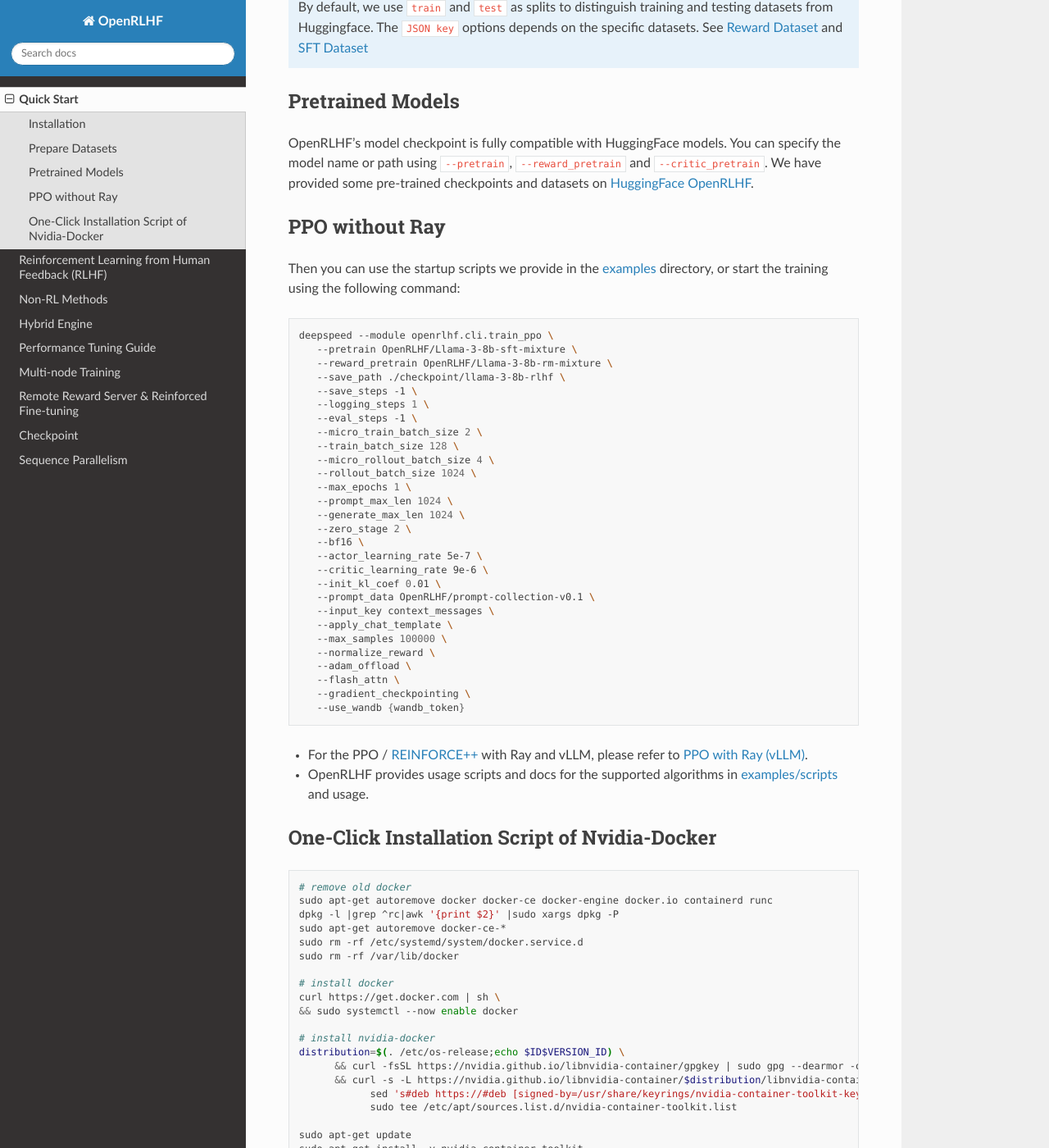
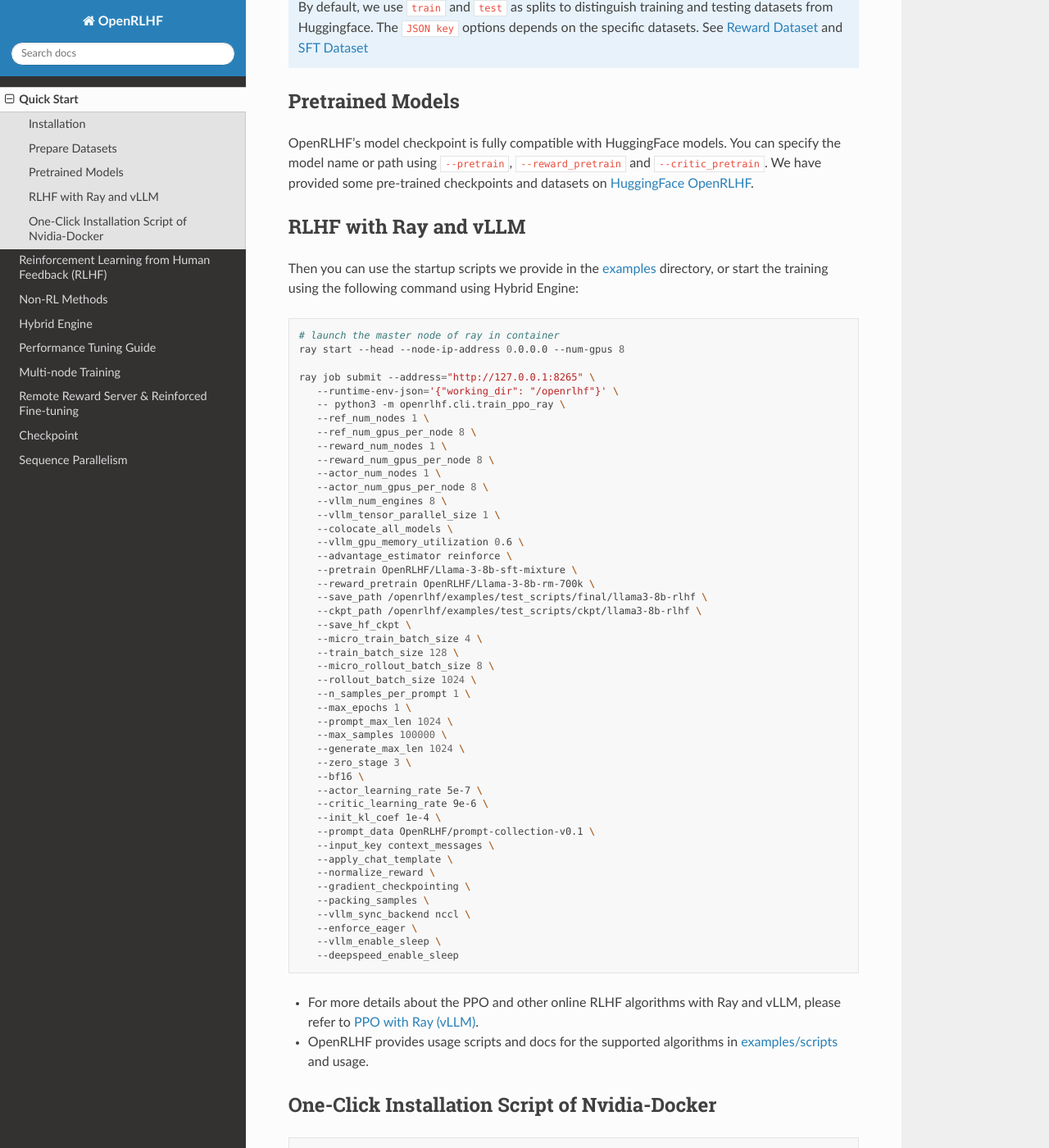
Before and after one commit to OpenRLHF/OpenRLHF-Docs, a Sphinx documentation site: the page built from docs/source/quick_start.rst, in a window 1280 px wide and 1400 px high, scrolled down 1859 px. Shown: the whole window at 82% size. Built offline with Sphinx 7.4.7 and the Read the Docs theme 3.1.0, drawn with Linux system fonts in a browser that asks for light colours.

Commit message:
update docs

```diff
--- a/docs/source/conf.py
+++ b/docs/source/conf.py
@@ -6,8 +6,8 @@ project = 'OpenRLHF'
 copyright = '2025, OpenRLHF'
 author = 'OpenRLHF'
 
-release = '0.5'
-version = '0.6.0.post3'
+release = '0.6'
+version = '0.6.2'
 
 # -- General configuration
 
--- a/docs/source/quick_start.rst
+++ b/docs/source/quick_start.rst
@@ -92,43 +92,62 @@ Pretrained Models
 OpenRLHF's model checkpoint is fully compatible with HuggingFace models. You can specify the model name or path using ``--pretrain``, ``--reward_pretrain`` and ``--critic_pretrain``.
 We have provided some pre-trained checkpoints and datasets on `HuggingFace OpenRLHF <https://huggingface.co/OpenRLHF>`_.
 
-PPO without Ray
+RLHF with Ray and vLLM
 ----------------
-Then you can use the startup scripts we provide in the `examples <https://github.com/OpenRLHF/OpenRLHF/tree/main/examples>`_ directory, or start the training using the following command:
+Then you can use the startup scripts we provide in the `examples <https://github.com/OpenRLHF/OpenRLHF/tree/main/examples>`_ directory, or start the training using the following command using Hybrid Engine:
 
 
 .. code-block:: bash
 
-   deepspeed --module openrlhf.cli.train_ppo \
+   # launch the master node of ray in container
+   ray start --head --node-ip-address 0.0.0.0 --num-gpus 8
+
+   ray job submit --address="http://127.0.0.1:8265" \
+      --runtime-env-json='{"working_dir": "/openrlhf"}' \
+      -- python3 -m openrlhf.cli.train_ppo_ray \
+      --ref_num_nodes 1 \
+      --ref_num_gpus_per_node 8 \
+      --reward_num_nodes 1 \
+      --reward_num_gpus_per_node 8 \
+      --actor_num_nodes 1 \
+      --actor_num_gpus_per_node 8 \
+      --vllm_num_engines 8 \
+      --vllm_tensor_parallel_size 1 \
+      --colocate_all_models \
+      --vllm_gpu_memory_utilization 0.6 \
+      --advantage_estimator reinforce \
       --pretrain OpenRLHF/Llama-3-8b-sft-mixture \
-      --reward_pretrain OpenRLHF/Llama-3-8b-rm-mixture \
-      --save_path ./checkpoint/llama-3-8b-rlhf \
-      --save_steps -1 \
-      --logging_steps 1 \
-      --eval_steps -1 \
-      --micro_train_batch_size 2 \
+      --reward_pretrain OpenRLHF/Llama-3-8b-rm-700k \
+      --save_path /openrlhf/examples/test_scripts/final/llama3-8b-rlhf \
+      --ckpt_path /openrlhf/examples/test_scripts/ckpt/llama3-8b-rlhf \
+      --save_hf_ckpt \
+      --micro_train_batch_size 4 \
       --train_batch_size 128 \
-      --micro_rollout_batch_size 4 \
+      --micro_rollout_batch_size 8 \
       --rollout_batch_size 1024 \
+      --n_samples_per_prompt 1 \
       --max_epochs 1 \
       --prompt_max_len 1024 \
+      --max_samples 100000 \
       --generate_max_len 1024 \
-      --zero_stage 2 \
+      --zero_stage 3 \
       --bf16 \
       --actor_learning_rate 5e-7 \
       --critic_learning_rate 9e-6 \
-      --init_kl_coef 0.01 \
+      --init_kl_coef 1e-4 \
       --prompt_data OpenRLHF/prompt-collection-v0.1 \
       --input_key context_messages \
       --apply_chat_template \
-      --max_samples 100000 \
       --normalize_reward \
-      --adam_offload \
-      --flash_attn \
       --gradient_checkpointing \
-      --use_wandb {wandb_token}
+      --packing_samples \
+      --vllm_sync_backend nccl \
+      --enforce_eager \
+      --vllm_enable_sleep \
+      --deepspeed_enable_sleep
 
-- For the PPO / `REINFORCE++ <https://www.researchgate.net/publication/387487679_REINFORCE_A_SIMPLE_AND_EFFICIENT_APPROACH_FOR_ALIGNING_LARGE_LANGUAGE_MODELS>`_ with Ray and vLLM, please refer to :ref:`rayppo`.
+
+- For more details about the PPO and other online RLHF algorithms with Ray and vLLM, please refer to :ref:`rayppo`.
 - OpenRLHF provides usage scripts and docs for the supported algorithms in `examples/scripts <https://github.com/OpenRLHF/OpenRLHF/tree/main/examples/scripts>`_ and :doc:`usage`.
 
 .. _nvidia-docker:
```
